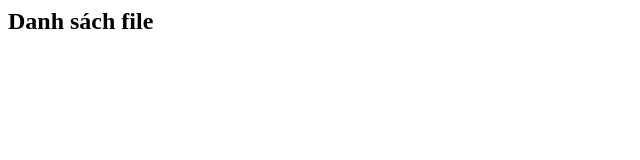
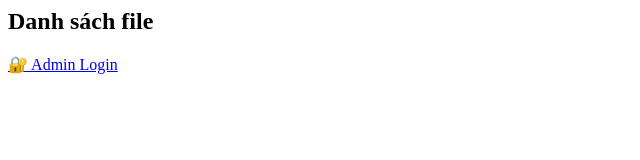
Before and after one commit to Danh0DIY/file-danh, a website: page repo-render/public/index.html in a window 1280 px wide. Shown: the whole page, without its empty margins (0-640 px from the left). Drawn offline with Linux system fonts and the light colour scheme; no server answers.

Commit message:
Update index.html

```diff
--- a/repo-render/public/index.html
+++ b/repo-render/public/index.html
@@ -1,5 +1,6 @@
 <h2>Danh sách file</h2>
 <ul id="list"></ul>
+<a href="/login.html">🔐 Admin Login</a>
 
 <script>
 fetch("/api/files")
```
